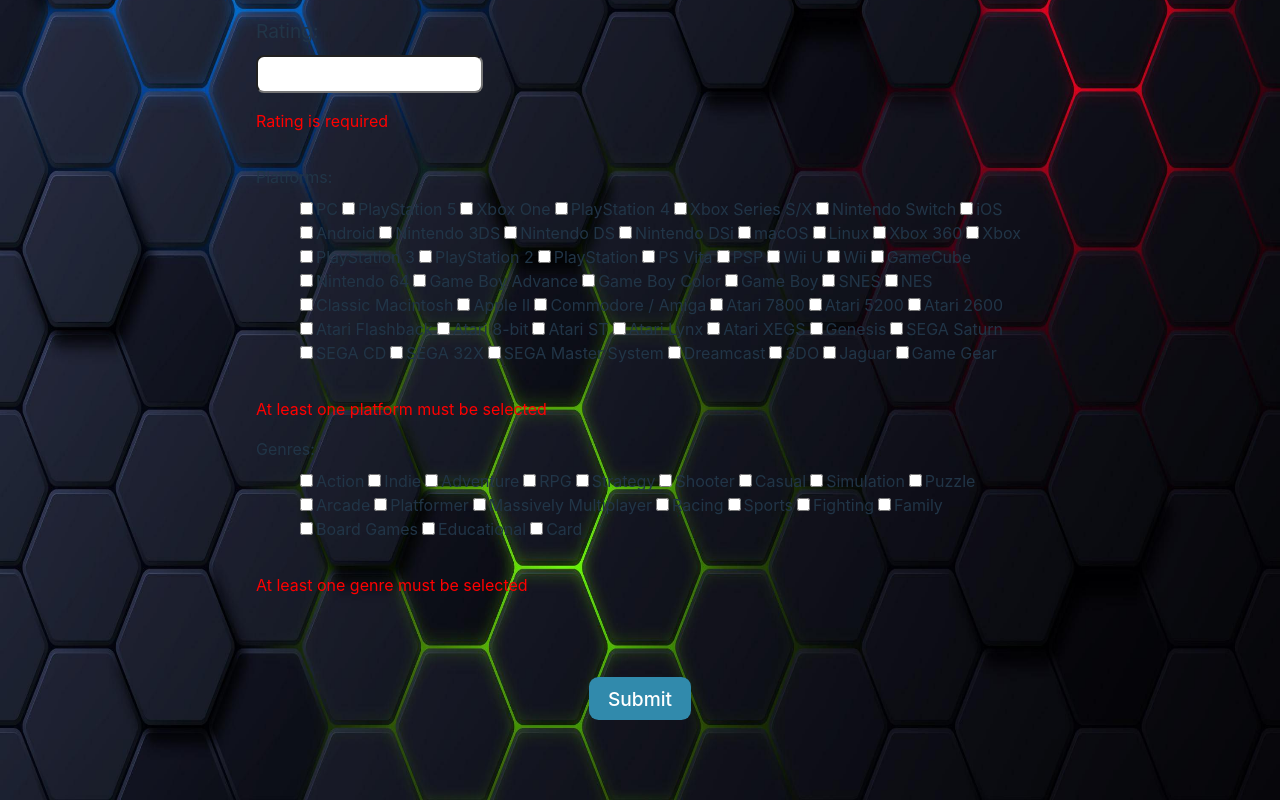
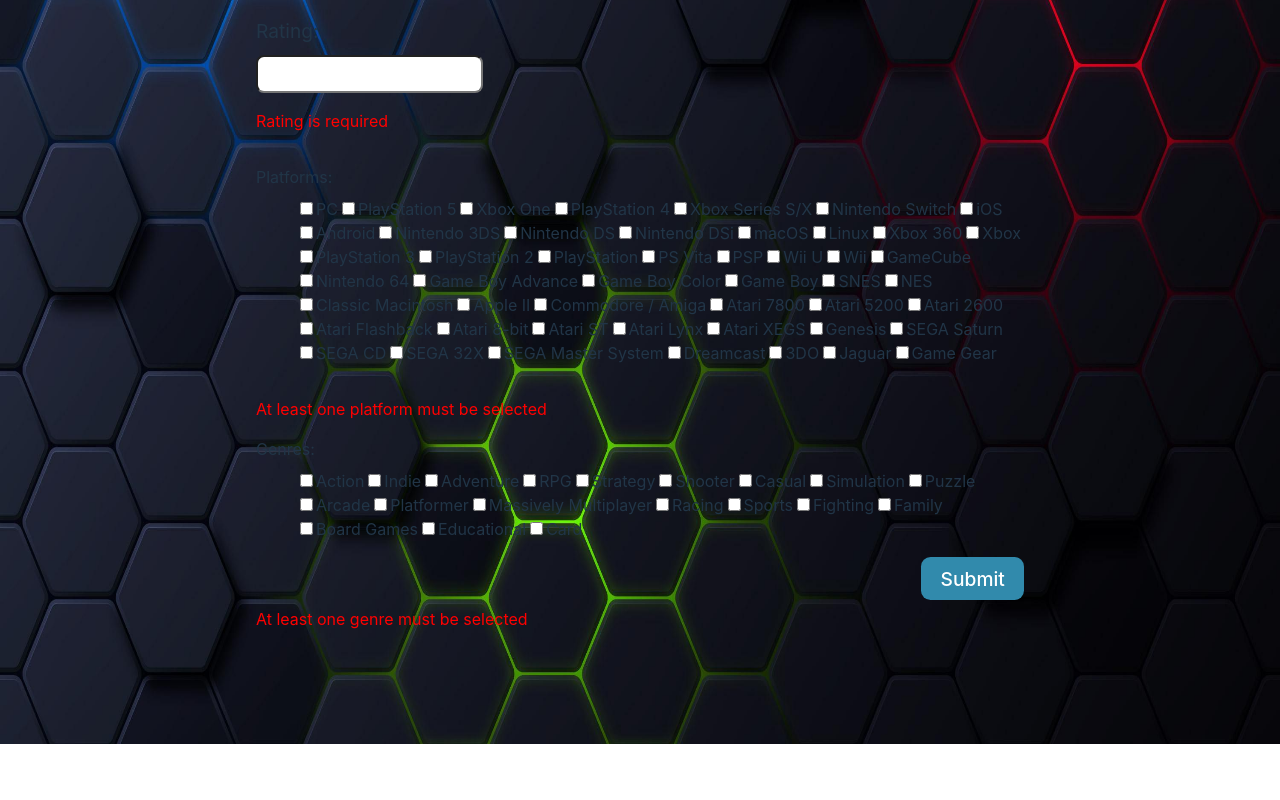
Before and after one commit to samuelbernal44/VideoGames, a React (Vite) app in the folder client/: page /create in a window 1280 px wide. Shown: the part 464-1264 px from the top of the page. After the commit the page ends 1208 px from the top, so only its background shows below. Built offline with nearby package versions, Linux system fonts and the light colour scheme.

Commit message:
Fix button submit

```diff
--- a/client/src/views/Form/Form.jsx
+++ b/client/src/views/Form/Form.jsx
@@ -143,10 +143,10 @@
           }
         />
         {errors.genres && <FormP>{errors.genres}</FormP>}
+        <ButtonContainer>
+          <FormButton type="submit">Submit</FormButton>
+        </ButtonContainer>
       </FormContainer>
-      <ButtonContainer>
-        <FormButton type="submit">Submit</FormButton>
-      </ButtonContainer>
     </>
   );
 };
```
